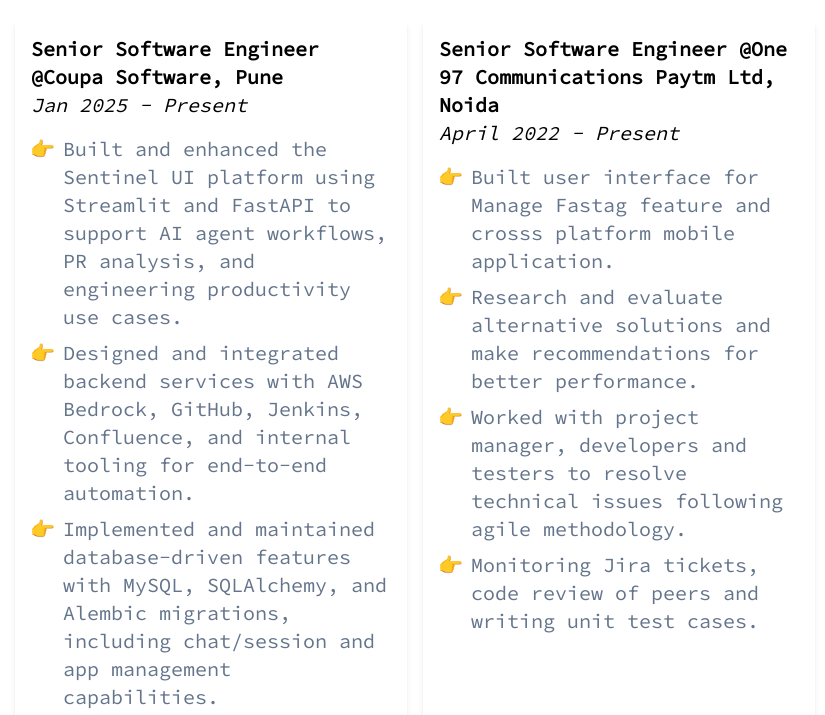
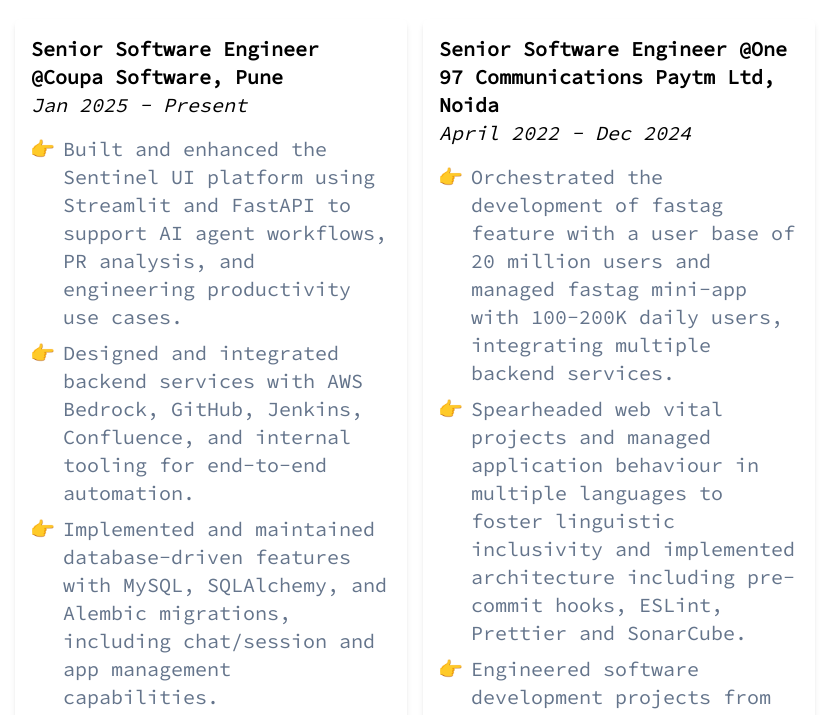
Before and after one commit to money280497/portfolio, a Vue app: page / in a window 1280 px wide. Shown: the part 1817-2532 px from the top of the page, without its empty margins (225-1050 px from the left). Built offline with nearby package versions, Linux system fonts and the light colour scheme.

Commit message:
Update portfolio.js

```diff
--- a/src/portfolio.js
+++ b/src/portfolio.js
@@ -58,10 +58,10 @@
     },
     duration: "Jan 2025 - Present",
     bulletPoints: [
-      "Built and enhanced the Sentinel UI platform using Streamlit and FastAPI to support AI agent workflows, PR analysis, and engineering productivity use cases.",
-      "Designed and integrated backend services with AWS Bedrock, GitHub, Jenkins, Confluence, and internal tooling for end-to-end automation.",
-      "Implemented and maintained database-driven features with MySQL, SQLAlchemy, and Alembic migrations, including chat/session and app management capabilities.",
-      "Improved deployment reliability through Docker-based builds, Helm/Kubernetes configuration, and CI/CD workflow alignment across dev and qas environments."
+      " Built and enhanced the Sentinel UI platform using Streamlit and FastAPI to support AI agent workflows, PR analysis, and engineering productivity use cases.",
+      " Designed and integrated backend services with AWS Bedrock, GitHub, Jenkins, Confluence, and internal tooling for end-to-end automation.",
+      " Implemented and maintained database-driven features with MySQL, SQLAlchemy, and Alembic migrations, including chat/session and app management capabilities.",
+      " Improved deployment reliability through Docker-based builds, Helm/Kubernetes configuration, and CI/CD workflow alignment across dev and qas environments."
     ],
     hashtags: ["Python", "Streamlit", "FastAPI", "AWS", "Boto3", "MySQL", "SQLAlchemy", "Alembic", "Redis", "Docker", "Helm", "Kubernetes", "Gunicorn", "Jenkins", "GitHubActions", "CI/CD"]
   },
@@ -71,12 +71,12 @@
       name: "One 97 Communications Paytm Ltd, Noida",
       link: "https://paytm.com/",
     },
-    duration: "April 2022 - Present",
+    duration: "April 2022 - Dec 2024",
     bulletPoints: [
-      "Built user interface for Manage Fastag feature and crosss platform mobile application.",
-      "Research and evaluate alternative solutions and make recommendations for better performance.",
-      " Worked with project manager, developers and testers to resolve technical issues following agile methodology.",
-      " Monitoring Jira tickets, code review of peers and writing unit test cases.",
+      " Orchestrated the development of fastag feature with a user base of 20 million users and managed fastag mini-app with 100-200K daily users, integrating multiple backend services.",
+      " Spearheaded web vital projects and managed application behaviour in multiple languages to foster linguistic inclusivity and implemented architecture including pre-commit hooks, ESLint, Prettier and SonarCube.",
+      " Engineered software development projects from conception to deployment, managing and mentoring a team of developers and ensuring adherence to project timelines and quality standards with cloud service providers.",
+      " Leveraged modern JavaScript frameworks, UX/UI best practices, and agile development methodologies with high quality code, automated unit and integration tests.",
     ],
     hashtags: [
       "React.js",
```
